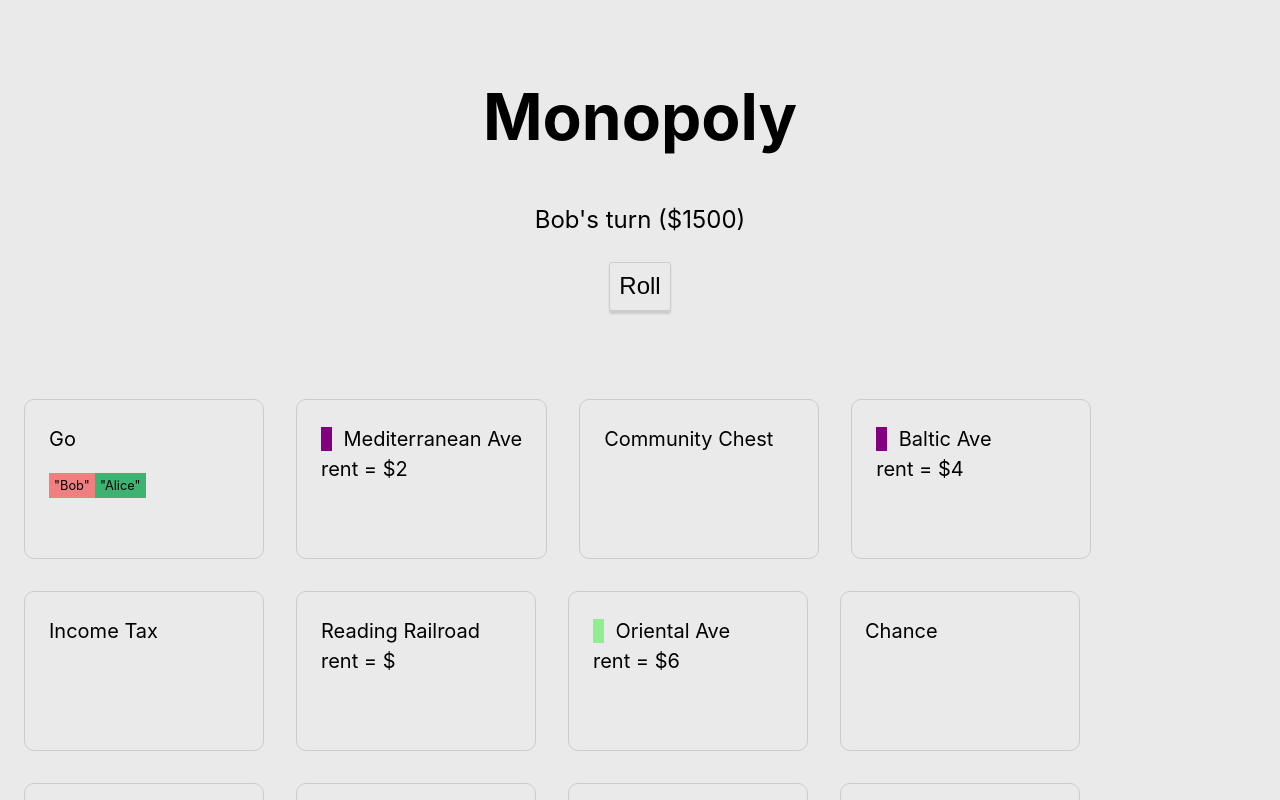
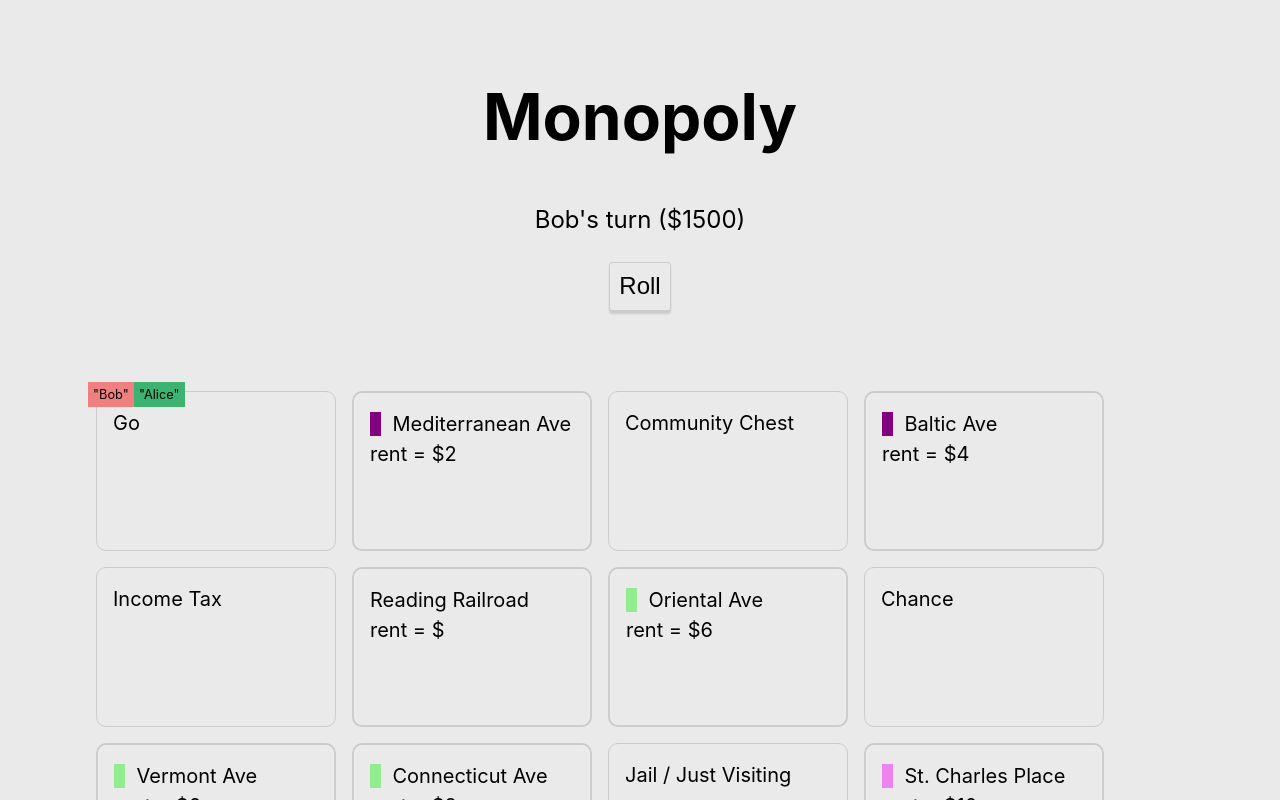
Before and after one commit to AxisAndAllies/monopoly, a Next.js app: page / in a window 1280 px wide. Shown: the top 800 px of the page. Built offline with nearby package versions, Linux system fonts and the light colour scheme.

Commit message:
Fix player position

```diff
--- a/pages/index.js
+++ b/pages/index.js
@@ -236,7 +236,7 @@
                   // 200 or $10% of assets
                   // toast("Pay income tax ($...)");
                 }
-                if (curPlayer().pos === 0) {
+                if (curPlayer().pos - roll <= 0) {
                   // pass go
                   addPlayerMoney(curPlayerId(), 200);
                   toast("Passed Go, collected $200");
@@ -290,11 +290,20 @@
             .map((t) => properties.filter((p) => p.id == t.id)[0])
             // .sort((a, b) => a.position - b.position)
             .map((p, ind) => (
+              <div style={{ position: "relative" }}>
+                <div style={{ position: "absolute" }}>
+                  {players
+                    .filter((pl) => pl.pos === ind)
+                    .map((pl) => (
+                      <Player name={pl.name} color={pl.color} />
+                    ))}
+                </div>
                 <div
                   className={styles.card}
                   style={{
                     borderColor: players.filter((pl) => pl.id == p.ownedby)[0]
                       ?.color,
+                    borderWidth: p.ownedby ? 2 : 1,
                     backgroundColor: p.mortgaged ? "#ccc" : "#eaeaea",
                   }}
                 >
@@ -387,12 +396,7 @@
                     </>
                   )}
                   <br></br>
-                {players
-                  .filter((pl) => pl.pos === ind)
-                  .map((pl) => (
-                    <Player name={pl.name} color={pl.color} />
-                  ))}
-                <br></br>
+                </div>
               </div>
             ))}
         </div>
--- a/styles/Home.module.css
+++ b/styles/Home.module.css
@@ -8,7 +8,7 @@
 }
 
 .main {
-  padding: 5rem 0;
+  padding: 5rem;
   flex: 1;
   display: flex;
   flex-direction: column;
@@ -77,13 +77,13 @@
   justify-content: left;
   flex-wrap: wrap;
 
-  max-width: 1800px;
+  /* max-width: 2500px; */
   margin-top: 3rem;
 }
 
 .card {
-  margin: 1rem;
-  padding: 1.5rem;
+  margin: 0.5rem;
+  padding: 1rem;
   text-align: left;
   color: inherit;
   text-decoration: none;
@@ -92,6 +92,9 @@
   transition: color 0.15s ease, border-color 0.15s ease;
   min-height: 10em;
   min-width: 15em;
+  overflow-x: scroll;
+  max-width: 15em;
+  max-height: 10em;
 }
 
 .card:hover,
```
Lines whose indentation alone changed are shown as unchanged.
